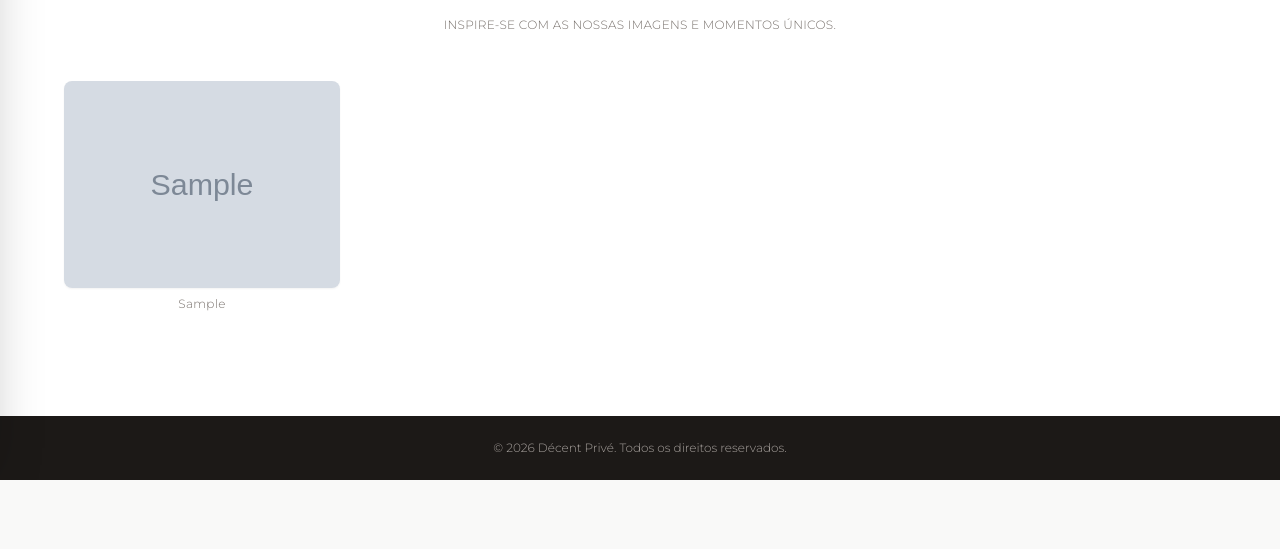
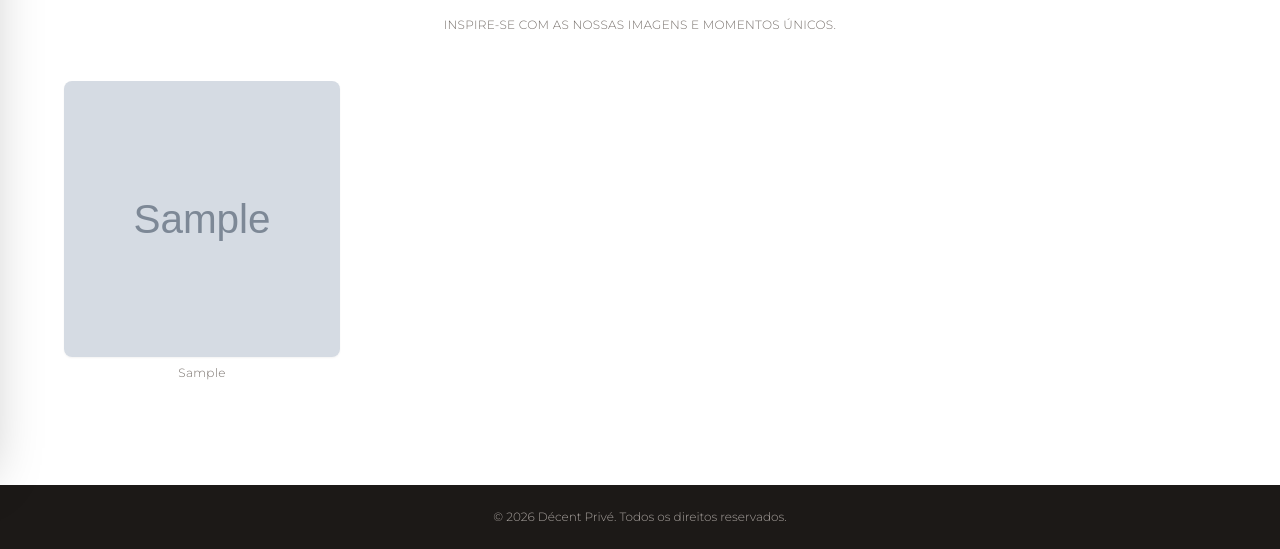
Before and after one commit to IVANCSILVA/perfumariadp, a Django app: page /galeria/ in a window 1280 px wide. Shown: the part 340-889 px from the top of the page. Before the commit the page ends 820 px from the top, so only its background shows below. Run offline with Django 5.2, Linux system fonts and the light colour scheme; tables that the repository leaves empty hold one stand-in row (values such as "Sample post"); grey boxes marked "Sample" are stand-in pictures; some libraries are stand-ins or nearby versions; some web fonts are replaced.

Commit message:
fix: imagens uniformes na galeria (aspect-square) e produtos (aspect-[4/5])

```diff
--- a/loja/templates/loja/galeria.html
+++ b/loja/templates/loja/galeria.html
@@ -45,12 +45,14 @@
         </div>
 
         {% if imagens %}
-        <div class="columns-2 sm:columns-3 lg:columns-4 gap-4 max-w-6xl mx-auto">
+        <div class="grid grid-cols-2 sm:grid-cols-3 lg:grid-cols-4 gap-4 max-w-6xl mx-auto">
             {% for img in imagens %}
-            <div class="break-inside-avoid mb-4">
-                <img src="{{ img.imagem.url }}" alt="{{ img.legenda }}"
-                     loading="{% if forloop.first %}eager{% else %}lazy{% endif %}"
-                     class="w-full rounded-lg shadow-sm hover:shadow-md transition-shadow duration-300 object-cover">
+            <div class="group">
+                <div class="aspect-square overflow-hidden rounded-lg shadow-sm hover:shadow-md transition-shadow duration-300">
+                    <img src="{{ img.imagem.url }}" alt="{{ img.legenda }}"
+                         loading="{% if forloop.first %}eager{% else %}lazy{% endif %}"
+                         class="w-full h-full object-cover transition-transform duration-500 group-hover:scale-105">
+                </div>
                 {% if img.legenda %}
                 <p class="text-xs text-stone-500 tracking-wide text-center mt-2 px-1">{{ img.legenda }}</p>
                 {% endif %}
--- a/loja/templates/loja/index.html
+++ b/loja/templates/loja/index.html
@@ -359,7 +359,7 @@
             <div class="grid grid-cols-2 md:grid-cols-4 gap-8">
                 {% for p in masculinos %}
                 <div class="group flex flex-col items-center text-center">
-                    <div class="product-img-wrap relative w-full overflow-hidden mb-4">
+                    <div class="product-img-wrap relative w-full overflow-hidden mb-4 aspect-[4/5]">
                         {% if p.imagem %}
                         <img loading="lazy" decoding="async" src="{{ p.imagem.url }}" alt="{{ p.nome }}"
                              class="w-full h-full object-cover transition-transform duration-500 group-hover:scale-105">
@@ -395,7 +395,7 @@
             <div class="grid grid-cols-2 md:grid-cols-4 gap-8">
                 {% for p in femininos %}
                 <div class="group flex flex-col items-center text-center">
-                    <div class="product-img-wrap relative w-full overflow-hidden mb-4">
+                    <div class="product-img-wrap relative w-full overflow-hidden mb-4 aspect-[4/5]">
                         {% if p.imagem %}
                         <img loading="lazy" decoding="async" src="{{ p.imagem.url }}" alt="{{ p.nome }}"
                              class="w-full h-full object-cover transition-transform duration-500 group-hover:scale-105">
@@ -437,7 +437,7 @@
             <div class="grid grid-cols-2 md:grid-cols-4 gap-8">
                 {% for p in unissex %}
                 <div class="group flex flex-col items-center text-center">
-                    <div class="product-img-wrap relative w-full overflow-hidden mb-4">
+                    <div class="product-img-wrap relative w-full overflow-hidden mb-4 aspect-[4/5]">
                         {% if p.imagem %}
                         <img loading="lazy" decoding="async" src="{{ p.imagem.url }}" alt="{{ p.nome }}"
                              class="w-full h-full object-cover transition-transform duration-500 group-hover:scale-105">
```
